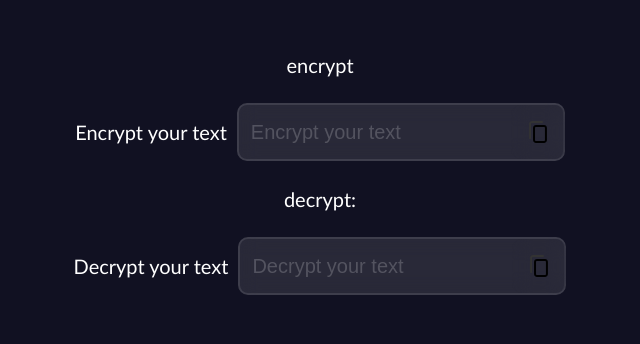
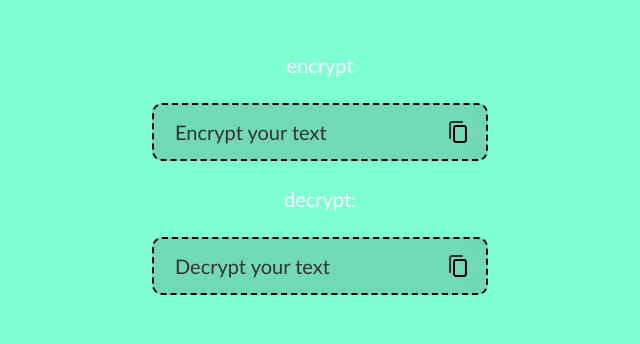
Before and after one commit to KUSLgit/Cypher, a plain HTML site: page index.html in a window 1280 px wide. Shown: the part 216-560 px from the top of the page, without its empty margins (328-968 px from the left). Drawn offline with Linux system fonts and the light colour scheme.

Commit message:
Update design.css

```diff
--- a/design.css
+++ b/design.css
@@ -1,5 +1,6 @@
 body {
     background-color: #112;
+    background-color: aquamarine;
     color: white;
     font-family: 'Gill Sans', 'Gill Sans MT', Calibri, 'Trebuchet MS', sans-serif;
     font-size: 20px;
@@ -16,7 +17,6 @@ body {
     align-items: center;
     justify-content: center;
 }
-
 #inp1, #inp2, svg {
     width: 300px;
     height: 30px;
@@ -25,44 +25,83 @@ body {
     /* margin: 10px; */
     font-size: 20px;
     padding: 12px;
-    color: #ffffffd7;
+    color: #000000d7;
     background-color: rgba(255, 255, 255, 0.1);
+    background-color: rgba(66, 66, 66, 0.2);
     backdrop-filter: blur(10px);
     box-shadow: none;
     border: 2px solid rgba(255, 255, 255, 0.1);
-
+    border: 2px dashed #000;
+}
+#inp1, #inp2 {
+    padding-left: 20px;
+    position: absolute;
+    /* left: 10px; */
 }
 
 svg {
     width: 30px;
     height: 30px;
-    position: absolute;
-    background-color: none;
+    position: relative;
+    background-color: transparent;
     border: none;
+    /* opacity: 0.5; */
 }
 
 svg:hover {
     stroke: rgba(255, 255, 255, 0.3);
+    opacity: 1;
 }
 
-#inp1::placeholder, #inp2::placeholder {
-    color: rgba(255, 255, 255, 0.2);
+input::placeholder {
+    color: transparent;
+    position: relative;
 }
 
-#inp1::selection, #inp2::selection {
+
+input::selection {
     background-color: rgba(255, 255, 255, 0.2);
 }
 
-#inp1:focus::placeholder, #inp2:focus::placeholder {
-    color: rgba(255, 255, 255, 0.4);
+label {
+    position: relative;
+    font-family: 'Gill Sans', 'Gill Sans MT', Calibri, 'Trebuchet MS', sans-serif;
+    flex-grow: 1;
+    /* border: 1px solid #ffffff; */
+    text-align: left;
+    z-index: 9;
+    padding-left: 20px;
+    color: #333;
+    /* color: transparent; */
+    /* align-self: flex-start; */
+    /* justify-self: flex-end; */
 }
 
-#inp1:focus, #inp2:focus {
+
+
+label {
+    transition: top 0.2s ease-in-out;
+}
+
+input:focus + label, input:not(:placeholder-shown) + label{
+    top: -25px;
+    left: -10px;
+    color: #000;
+    background-color: aquamarine;
+    /* padding-left: 20px; */
+}
+
+/* #inp1:focus::placeholder, #inp2:focus::placeholder {
+    color: rgba(255, 255, 255, 0.4);
+    color: rgba(0, 0, 0, 0.3);
+    top: -25px;
+} */
+
+/* #inp1:focus, #inp2:focus {
     background-color: rgba(31, 38, 135, 0.096);
     box-shadow: 0 0 32px 2px rgba(31, 38, 135, 0.37);
     border: 2px solid rgba(255, 255, 255, 0.555);
-}
-
+} */
 
 /* input:(focus) {
     border: 2px solid rgb(255, 255, 255);
@@ -70,15 +109,14 @@ svg:hover {
 } */
 
 
-svg {
+/* svg {
     background: black;
-    /* fill: currentColor; */
     stroke: none;
     border: none;
     outline: none;
     background-color: transparent;
 }
-
+ */
 
 #balls {
     width: 30px;
@@ -95,18 +133,35 @@ h1 {
     margin-top: 20px;
 }
 
-#result {
+.encrypt {
     font-size: 24px;
     margin-top: 20px;
 }
+.decrypt {
+    font: 1em sans-serif;
+    margin: 20px;
+}
 
-.inpCont {
+.inpCont, #btnCont {
     display: flex;
     /* flex-direction: column; */
     align-items: center;
-    justify-content: flex-end;
+    justify-content: center;
     position: relative;
-    gap: 10px;
+    /* gap: 10px; */
     height: 70px;
+    width: 330px;
     /* border: 1px solid #ffffff; */
 }
+
+
+
+button {
+    background-color: rgba(0, 0, 0, 0.185);
+    color: #000000d7;
+    font-size: 18px;
+    border: none;
+    padding: 10px 20px;
+    border-radius: 5px;
+    cursor: pointer;
+}
```
